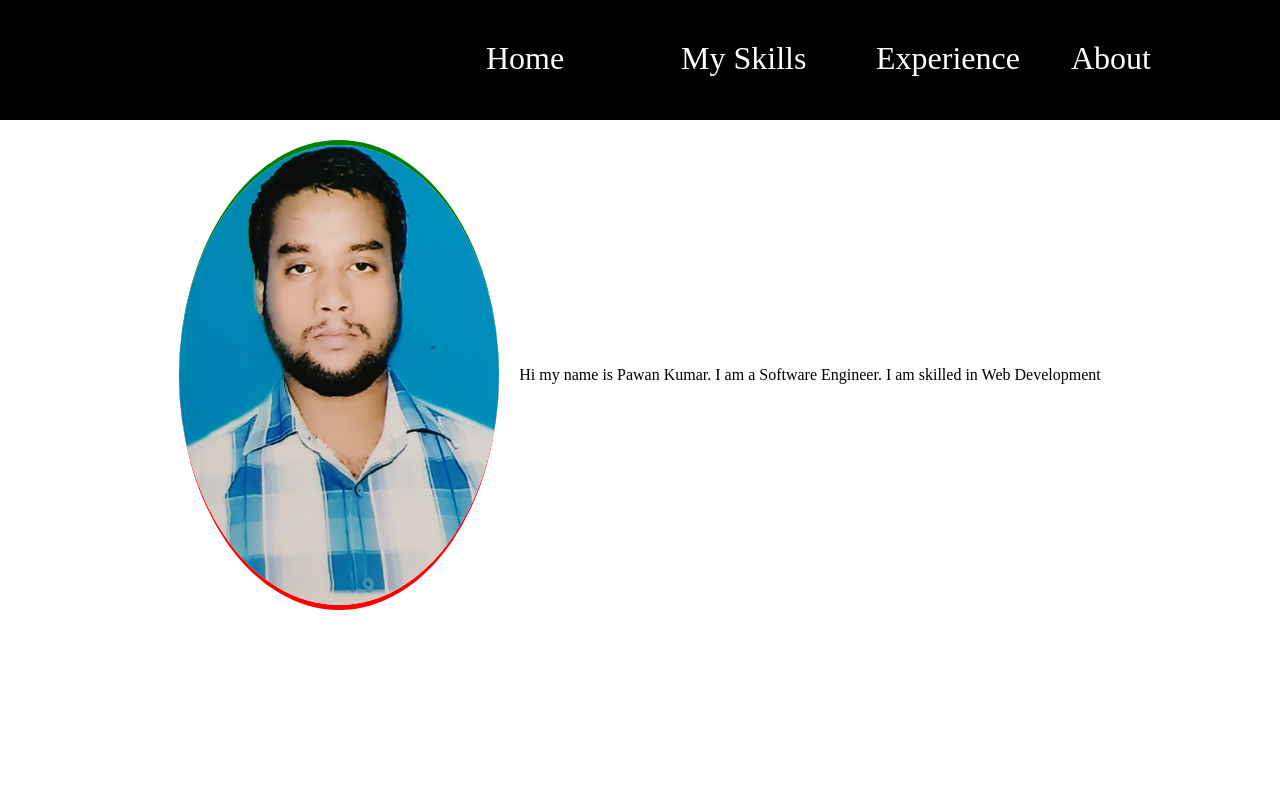
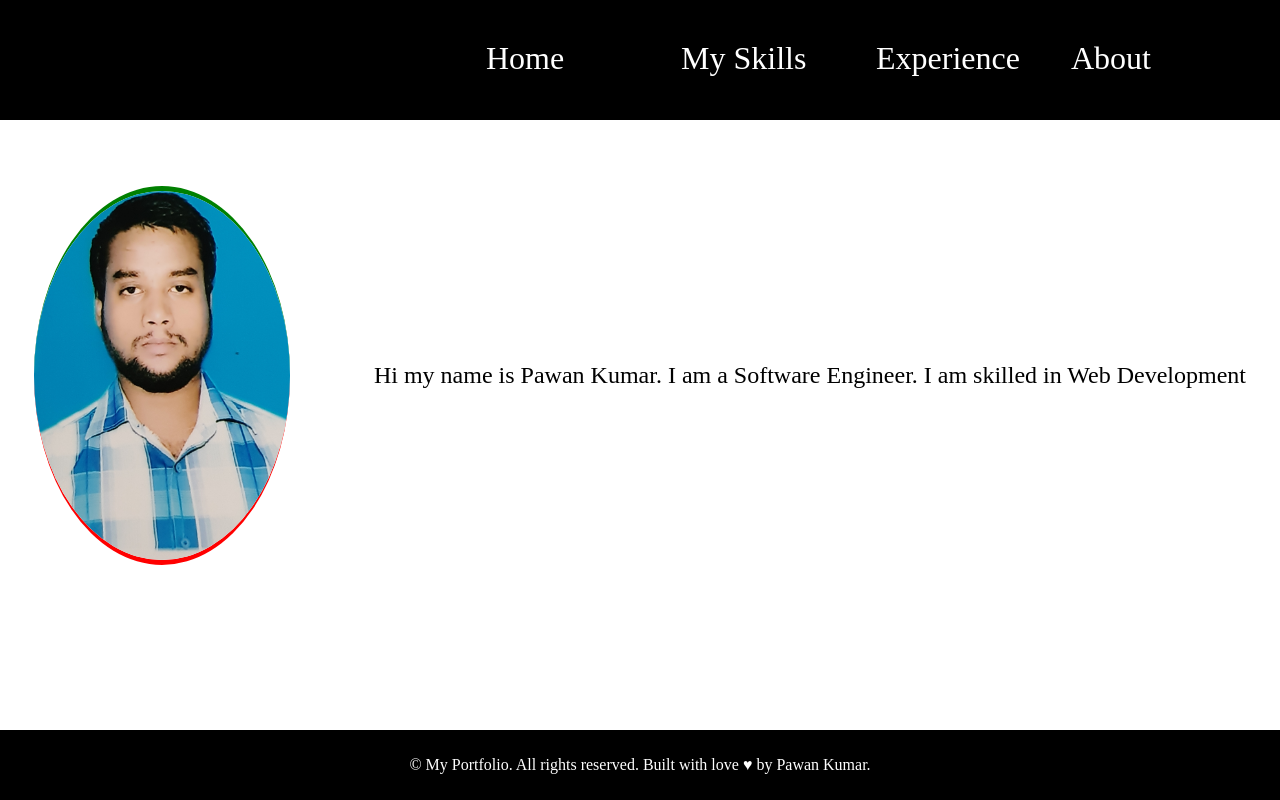
Before and after one commit to pawan100722/my-portfolio, a React (Vite) app: page / in a window 1280 px wide. Built offline with nearby package versions, Linux system fonts and the light colour scheme.

Commit message:
few improvements

```diff
--- a/src/Components/footer.tsx
+++ b/src/Components/footer.tsx
@@ -1,4 +1,4 @@
-// import '../CSS/footer.css'
+import '../Styles/footer.css'
 
 export const Footer=()=>{
   return (
--- a/src/Components/main-component.tsx
+++ b/src/Components/main-component.tsx
@@ -1,5 +1,5 @@
 import { Navbar } from "./Navbar/navbar.tsx";
-import '../Styles/main.css'
+import '../Styles/main-component.css'
 
 export const MainComponent=()=>{
   return <><Navbar/></>
--- a/src/Pages/homepage.tsx
+++ b/src/Pages/homepage.tsx
@@ -1,3 +1,4 @@
+import { Footer } from '../Components/footer';
 import myImage from '../Images/profile_pic.jpg';
 import '../Styles/homepage.css';
 
@@ -12,6 +13,9 @@ export const Homepage=()=>{
             am skilled in <span className='highlighted-text'>Web Development</span>
           </p>
         </div>
+        <footer className='homepage-footer'>
+          <Footer/>
+        </footer>
       </div>
     </>
   );
--- /dev/null
+++ b/src/Styles/footer.css
@@ -0,0 +1,9 @@
+.footer-container{
+  background-color: black;
+  color:white;
+  max-width: 100dvw;
+  height: 4.4rem;
+  display: flex;
+  justify-content: center;
+  align-items: center;
+}
--- a/src/Styles/homepage.css
+++ b/src/Styles/homepage.css
@@ -1,14 +1,28 @@
 .homepage-main-container{
   display: flex;
   flex-wrap: wrap;
-  justify-content: center;
+  justify-content: space-evenly;
   align-items: center;
-  gap: 20px;
+  gap: 50px;
+  height: 450px;
+  margin-top: 9.4rem;
+  overflow-y: none;
 }
 
 .homepage-image{
-  width: 25%;
+  width: 20%;
   border-bottom: 5px solid red;
   border-top: 5px solid green;
   border-radius: 50%;
 }
+
+
+.homepage-footer{
+  position: fixed;
+  bottom: 0;
+  width: 100dvw;
+}
+
+.intro-text{
+  font-size: 1.5rem;
+}
--- /dev/null
+++ b/src/Styles/main-component.css
@@ -0,0 +1,11 @@
+*{
+  margin:0;
+  padding:0;
+  box-sizing: border-box;
+}
+
+/* .main-container{
+  display: flex;
+  flex-direction: column;
+  justify-content: space-between;
+} */
--- a/src/Styles/main.css
+++ /dev/null
@@ -1,5 +0,0 @@
-*{
-  margin:0;
-  padding:0;
-  box-sizing: border-box;
-}
--- a/src/Styles/navbar.css
+++ b/src/Styles/navbar.css
@@ -6,6 +6,8 @@
   width: 100dvw;
   margin: 0 0 20px 0;
   min-height: 15dvh;
+  position: fixed;
+  top:0;
 }
 
 .navbar-routes-container {
```
